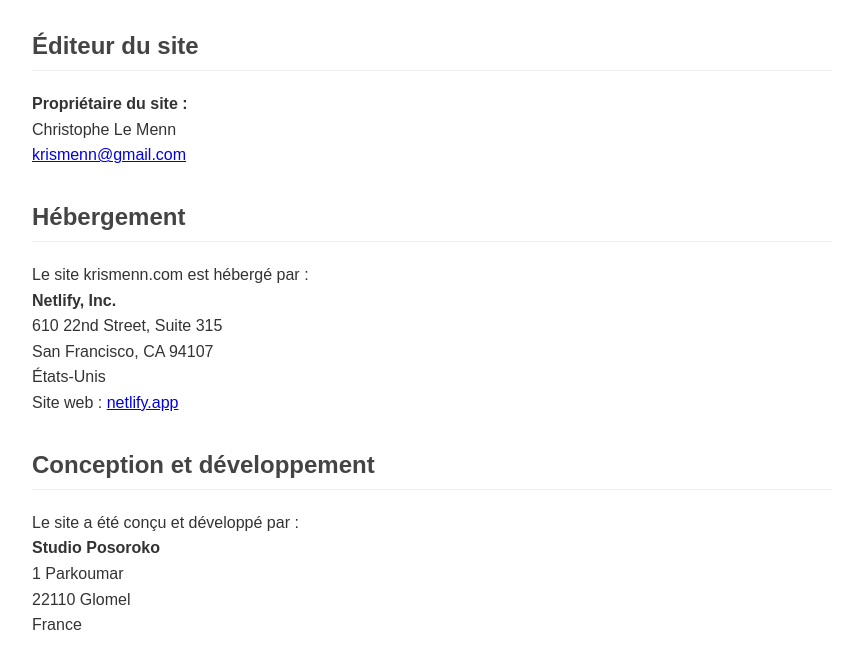
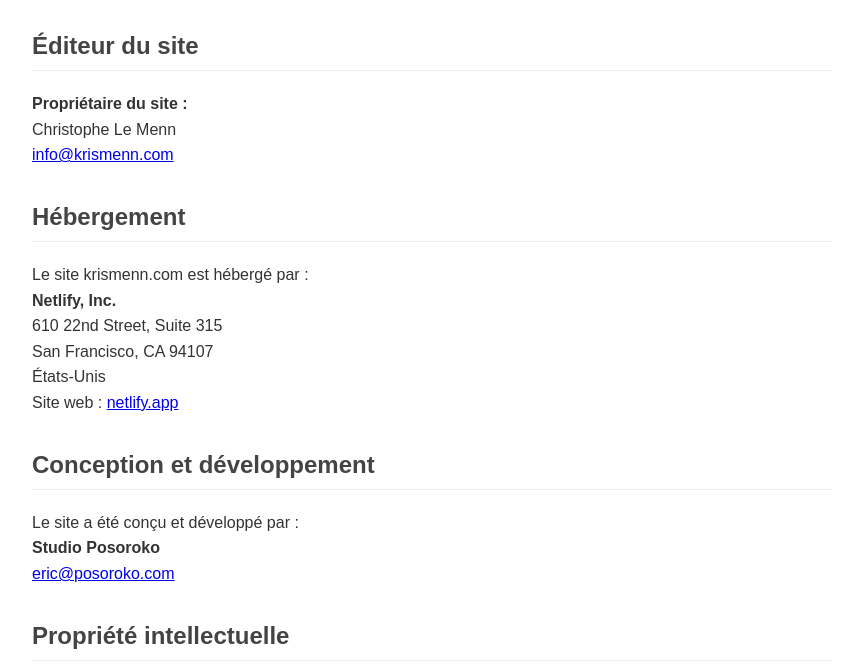
Before and after one commit to Posoroko/krismenn3, a plain HTML site: page pages/mentions-legales.html in a window 1280 px wide. Shown: the part 107-772 px from the top of the page, without its empty margins (208-1071 px from the left). Drawn offline with Linux system fonts and the light colour scheme.

Commit message:
mail corrected

```diff
--- a/pages/mentions-legales.html
+++ b/pages/mentions-legales.html
@@ -49,7 +49,7 @@
     <p>
         <strong>Propriétaire du site :</strong><br>
         Christophe Le Menn<br>
-        <a href="mailto:krismenn@gmail.com">krismenn@gmail.com</a>
+        <a href="mailto:krismenn@gmail.com">info@krismenn.com</a>
     </p>
 
     <h2>Hébergement</h2>
@@ -66,9 +66,7 @@
     <p>
         Le site a été conçu et développé par :<br>
         <strong>Studio Posoroko</strong><br>
-        1 Parkoumar<br>
-        22110 Glomel<br>
-        France
+        <a href="mailto:krismenn@gmail.com">eric@posoroko.com</a>
     </p>
 
     <h2>Propriété intellectuelle</h2>
```
